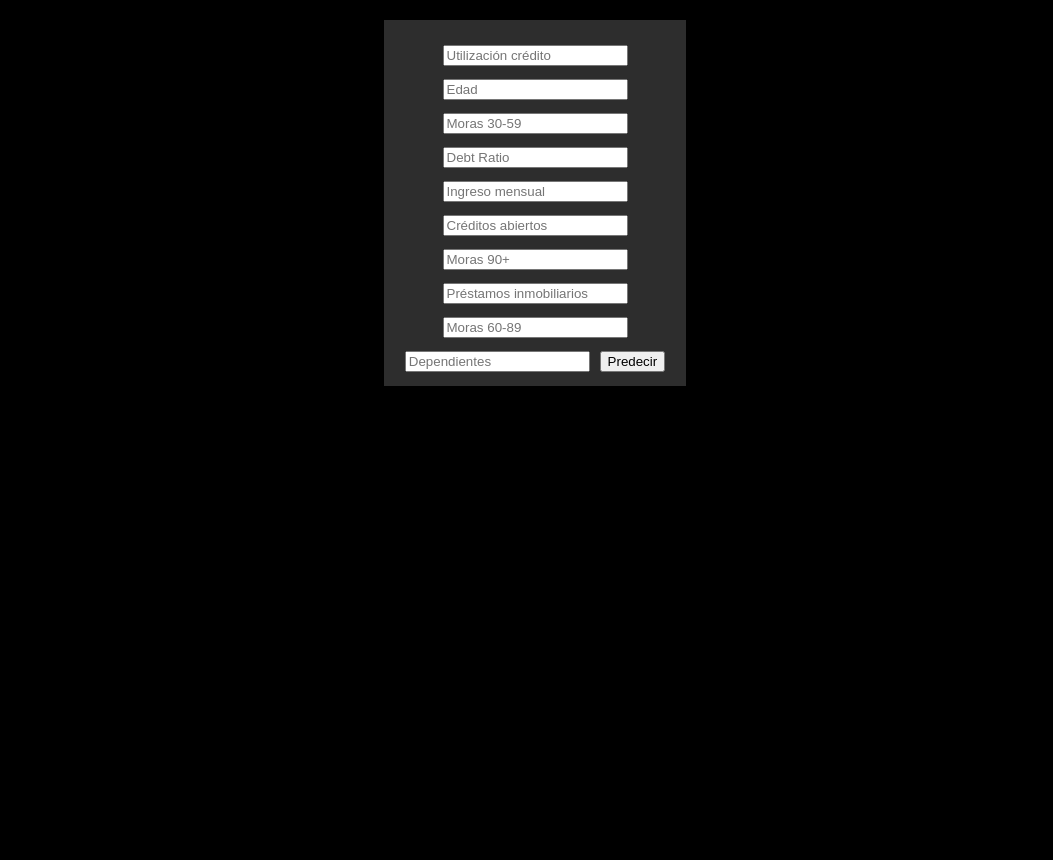
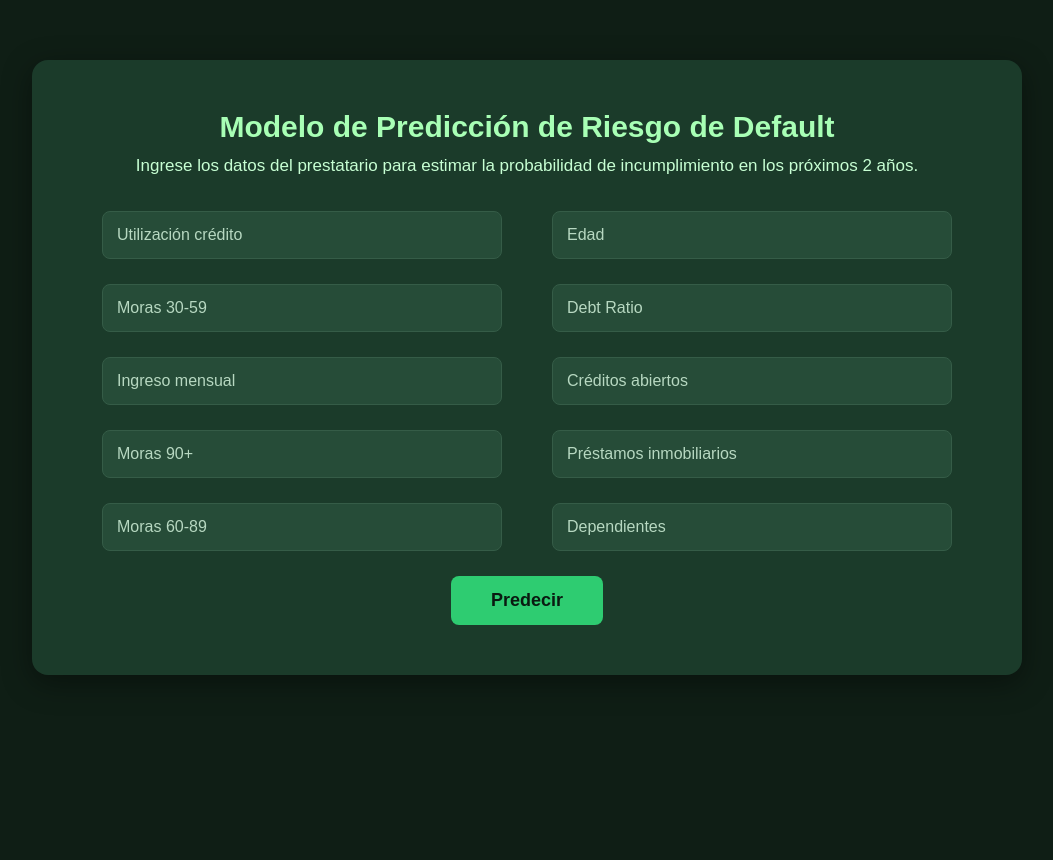
Before and after one commit to JuanDiegoRojasAbarka/JuanDiegoRojasAbarka-ProyectoFinal-Rojas-Veloza-Galvis-Gutierrez, a Flask app: page / in a window 1280 px wide. Shown: the whole page, without its empty margins (113-1166 px from the left). Before the commit the page ends 386 px from the top, so only its background shows below. Run offline with Flask 3, Linux system fonts and the light colour scheme; parts of the project's set-up code (start-up, migrations or seed data) failed here and were passed over.

Commit message:
cambios css y html

```diff
--- a/web-app/static/css/styles.css
+++ b/web-app/static/css/styles.css
@@ -1,29 +1,108 @@
+/* ======= ESTILO GENERAL ======= */
 body {
-	width: 100%;
-	height: 100%;
-	font-family: 'Helvetica';
-	background: black;
-	color: #fff;
-	text-align: center;
-	letter-spacing: 1.4px;
-	font-size: 30px;
+  font-family: Arial, sans-serif;
+  background: #0f1e15; /* verde muy oscuro */
+  margin: 0;
+  padding: 0;
+  color: #e8f5e9;
 }
 
-input {
-	min-width: 150px;
+/* ======= GRID PRINCIPAL ======= */
+.grid {
+  display: flex;
+  justify-content: center;
+  align-items: flex-start;
+  padding-top: 60px;
+  min-height: 100vh;
 }
 
-.grid {
-	width: 300px;
-	border: 1px solid #2d2d2d;
-	display: grid;
-	justify-content: center;
-	margin: 20px auto;
+/* ======= TARJETA ======= */
+.box {
+  background: #1b3b2a; /* verde elegante */
+  padding: 50px 70px;
+  width: 850px;
+  border-radius: 16px;
+  box-shadow: 0px 8px 30px rgba(0,0,0,0.4);
+  color: #dfffe4;
 }
 
-.box {
-	color: #fff;
-	background: #2d2d2d;
-	padding: 12px;
-	display: inline-block;
+/* ======= ENCABEZADO ======= */
+.box h2 {
+  text-align: center;
+  margin: 0;
+  margin-bottom: 12px;
+  color: #a8ffb5;
+  font-size: 30px;
+  font-weight: bold;
 }
+
+.box p {
+  text-align: center;
+  margin-top: 0;
+  margin-bottom: 35px;
+  color: #c7ffd3;
+  font-size: 17px;
+}
+
+/* ======= GRID DE 2 COLUMNAS ======= */
+form {
+  display: grid;
+  grid-template-columns: repeat(2, minmax(0, 1fr));
+  column-gap: 50px;
+  row-gap: 25px;
+  width: 100%;
+}
+
+/* ======= INPUTS ======= */
+form input {
+  width: 100%;
+  padding: 14px;
+  font-size: 16px;
+  border-radius: 8px;
+  border: 1px solid #355c47;
+  background: #264c38;
+  color: #e8ffe8;
+  box-sizing: border-box;
+  transition: 0.25s;
+}
+
+form input::placeholder {
+  color: #b7d8c1;
+}
+
+form input:focus {
+  border-color: #4dff8c;
+  box-shadow: 0 0 6px rgba(77, 255, 140, 0.5);
+  outline: none;
+}
+
+/* ======= BOTÓN ======= */
+form button {
+  grid-column: 1 / 3;
+  padding: 14px 40px;
+  background: #2ecc71;
+  color: #0a1a11;
+  font-size: 18px;
+  font-weight: bold;
+  border: none;
+  border-radius: 8px;
+  cursor: pointer;
+  transition: 0.35s;
+  justify-self: center;
+}
+
+form button:hover {
+  background: #0a1a11;
+  color: #2ecc71;
+  box-shadow: 0 0 12px rgba(46, 204, 113, 0.6);
+}
+
+/* ======= RESULTADOS ======= */
+h3, h3 + p {
+  grid-column: 1 / 3;
+  text-align: center;
+  margin-top: 25px;
+  color: #c8ffd7;
+  font-size: 20px;
+  font-weight: bold;
+}
--- a/web-app/templates/index.html
+++ b/web-app/templates/index.html
@@ -11,6 +11,9 @@
  <div class="grid">
 
   <div class="box">
+
+    <h2>Modelo de Predicción de Riesgo de Default</h2>
+    <p>Ingrese los datos del prestatario para estimar la probabilidad de incumplimiento en los próximos 2 años.</p>
 
     <form action="/predict" method="post">
       <input name="RevolvingUtilizationOfUnsecuredLines" type="number" step="any" placeholder="Utilización crédito">
```
Lines whose indentation alone changed are shown as unchanged.
